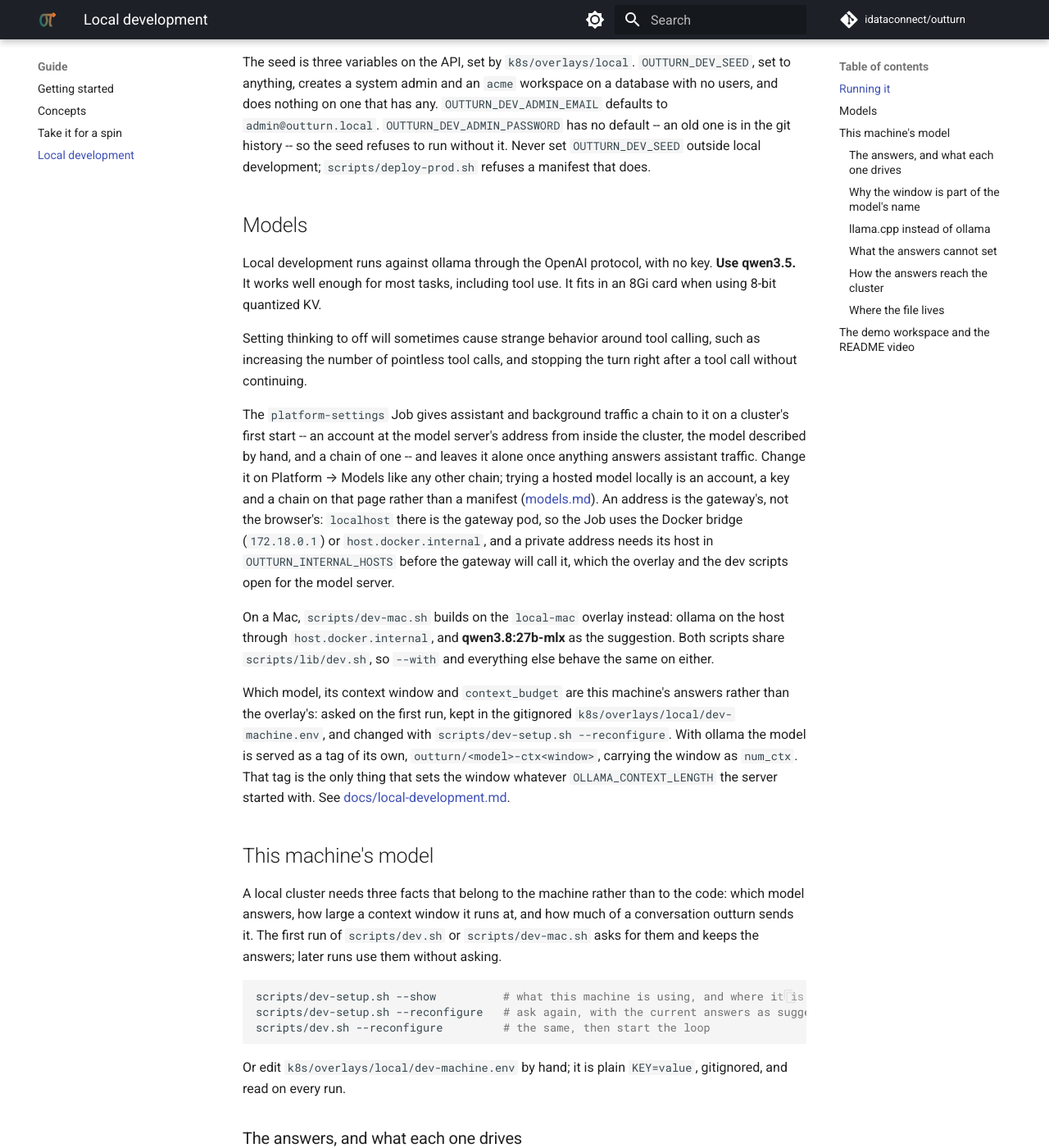
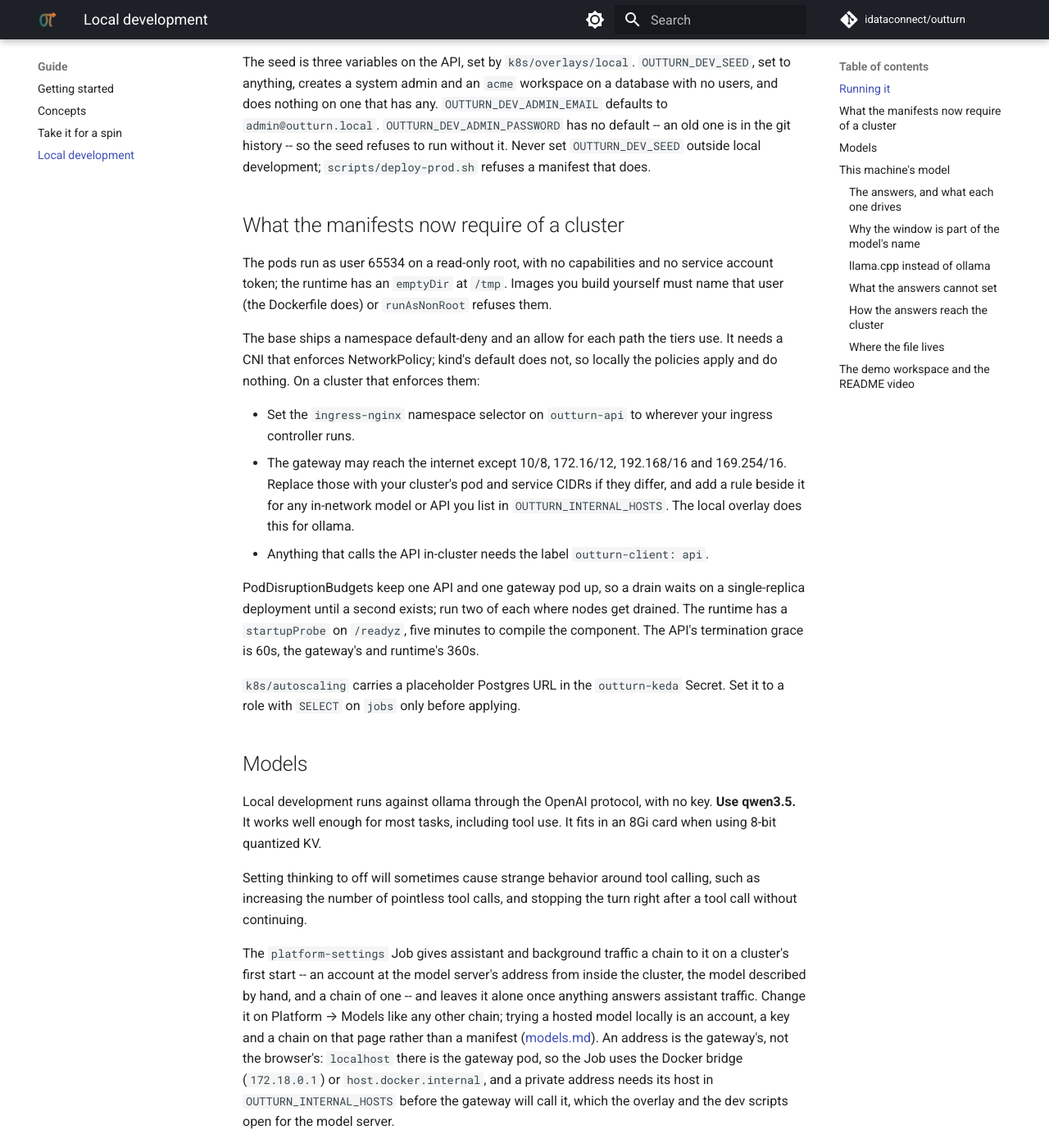
Before and after one commit to idataconnect/outturn, an MkDocs documentation site: the page built from docs/local-development.md, in a window 1280 px wide and 1400 px high, scrolled down 1223 px. Shown: the whole window at 82% size. Built offline with MkDocs 1.6.1 and Material for MkDocs 9.7.7, drawn with Linux system fonts in a browser that asks for light colours; comment, search, counter and statistics services are not loaded.

Commit message:
Say what the hardened manifests ask of an operator
Co-Authored-By: Claude Sonnet 5.5 <noreply@anthropic.com>

```diff
--- a/docs/local-development.md
+++ b/docs/local-development.md
@@ -64,6 +64,34 @@ workspace on a database with no users, and does nothing on one that has any.
 history -- so the seed refuses to run without it. Never set `OUTTURN_DEV_SEED`
 outside local development; `scripts/deploy-prod.sh` refuses a manifest that
 does.
+
+## What the manifests now require of a cluster
+
+The pods run as user 65534 on a read-only root, with no capabilities and no
+service account token; the runtime has an `emptyDir` at `/tmp`. Images you
+build yourself must name that user (the Dockerfile does) or `runAsNonRoot`
+refuses them.
+
+The base ships a namespace default-deny and an allow for each path the tiers
+use. It needs a CNI that enforces NetworkPolicy; kind's default does not, so
+locally the policies apply and do nothing. On a cluster that enforces them:
+
+- Set the `ingress-nginx` namespace selector on `outturn-api` to wherever your
+  ingress controller runs.
+- The gateway may reach the internet except 10/8, 172.16/12, 192.168/16 and
+  169.254/16. Replace those with your cluster's pod and service CIDRs if they
+  differ, and add a rule beside it for any in-network model or API you list in
+  `OUTTURN_INTERNAL_HOSTS`. The local overlay does this for ollama.
+- Anything that calls the API in-cluster needs the label `outturn-client: api`.
+
+PodDisruptionBudgets keep one API and one gateway pod up, so a drain waits on
+a single-replica deployment until a second exists; run two of each where nodes
+get drained. The runtime has a `startupProbe` on `/readyz`, five minutes to
+compile the component. The API's termination grace is 60s, the gateway's and
+runtime's 360s.
+
+`k8s/autoscaling` carries a placeholder Postgres URL in the `outturn-keda`
+Secret. Set it to a role with `SELECT` on `jobs` only before applying.
 
 ## Models
 
```
